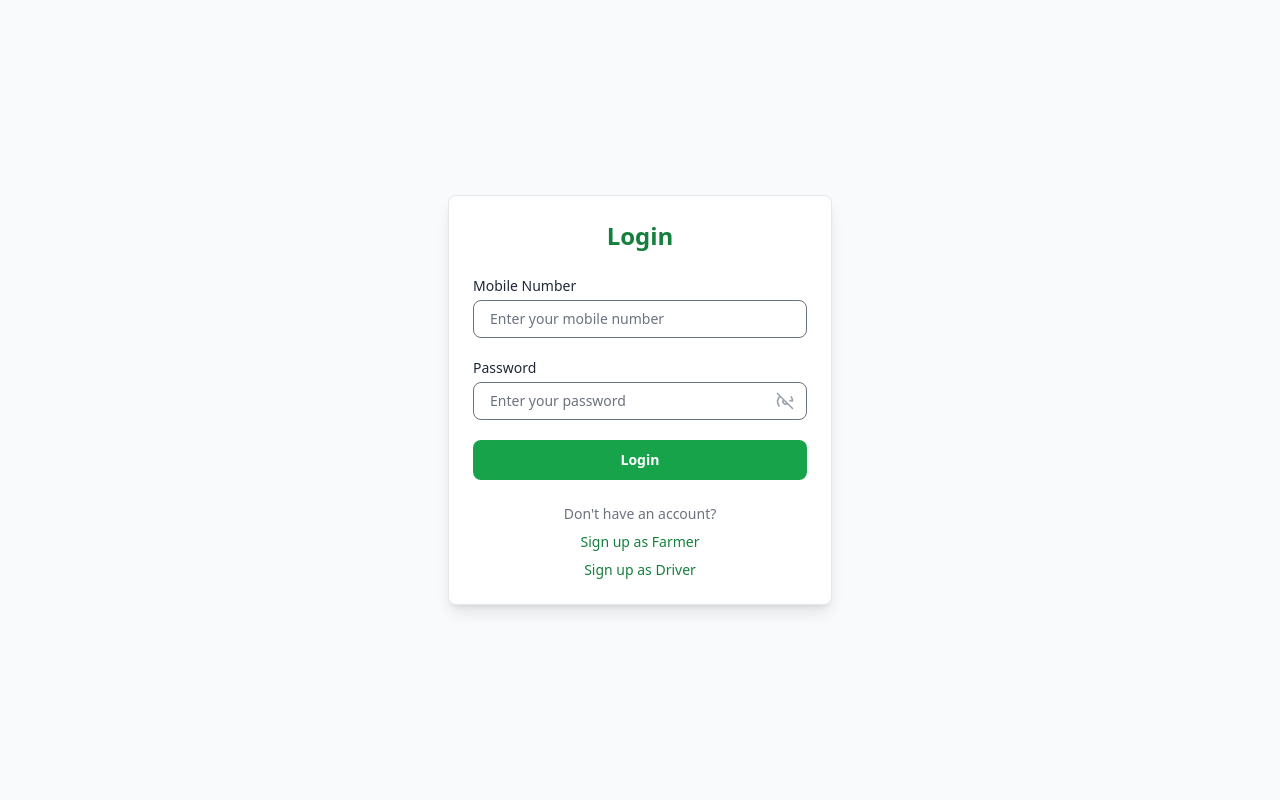
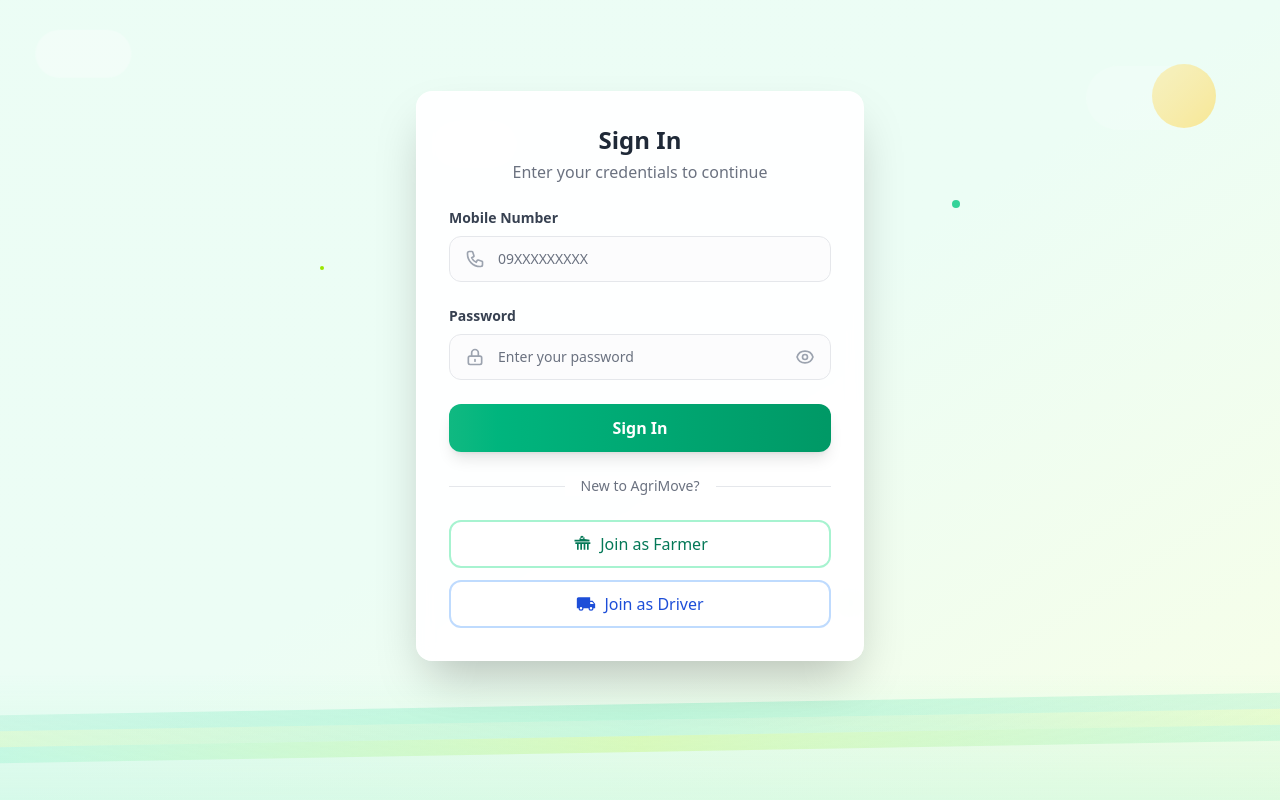
Before and after one commit to pnhbabagonio/agrimove-dashboard, a Nuxt app: page / in a window 1280 px wide. Built offline with nearby package versions, Linux system fonts and the light colour scheme.

Commit message:
fixed index.vue ui

```diff
--- a/pages/index.vue
+++ b/pages/index.vue
@@ -1,93 +1,168 @@
 <template>
-  <div class="min-h-screen flex items-center justify-center bg-[var(--color-bg-muted)] px-4">
-    <div class="w-full max-w-sm p-6 bg-white rounded-lg shadow-lg border border-[var(--color-border)]">
-      <!-- Title -->
-      <h2 class="mb-6 text-2xl font-bold text-center text-[var(--color-primary-dark)]">Login</h2>
+  <div class="min-h-screen relative overflow-hidden">
+    <!-- Animated Farm Background -->
+    <div class="absolute inset-0 bg-gradient-to-br from-emerald-50 via-green-50 to-lime-50">
+      <!-- Animated clouds -->
+      <div class="absolute top-10 left-10 w-24 h-12 bg-white/30 rounded-full animate-float-slow"></div>
+      <div class="absolute top-20 right-20 w-32 h-16 bg-white/20 rounded-full animate-float-slower"></div>
+      <div class="absolute top-32 left-1/3 w-20 h-10 bg-white/25 rounded-full animate-float-fast"></div>
 
-      <!-- Development Notice -->
-      <!-- <div class="mb-4 p-3 bg-yellow-50 border border-yellow-200 rounded-lg">
-        <p class="text-xs text-yellow-800">
-          <strong>Development Mode:</strong> Using dummy data while API is unavailable
-        </p>
+      <!-- Farm elements -->
+      <div class="absolute bottom-0 left-0 w-full h-32 bg-gradient-to-t from-emerald-200/30 to-transparent"></div>
+
+      <!-- Animated crop rows -->
+      <div class="absolute bottom-20 left-0 w-full h-4 bg-gradient-to-r from-green-300/20 via-emerald-300/30 to-green-300/20 transform -skew-y-1"></div>
+      <div class="absolute bottom-16 left-0 w-full h-4 bg-gradient-to-r from-lime-300/15 via-green-300/25 to-lime-300/15 transform -skew-y-1"></div>
+      <div class="absolute bottom-12 left-0 w-full h-4 bg-gradient-to-r from-emerald-300/20 via-lime-300/30 to-emerald-300/20 transform -skew-y-1"></div>
+
+      <!-- Floating elements -->
+      <div class="absolute top-1/4 right-1/4 w-2 h-2 bg-green-400 rounded-full animate-bounce" style="animation-delay: 0.5s"></div>
+      <div class="absolute top-1/3 left-1/4 w-1 h-1 bg-lime-400 rounded-full animate-bounce" style="animation-delay: 1s"></div>
+      <div class="absolute top-3/4 right-1/3 w-1.5 h-1.5 bg-emerald-400 rounded-full animate-bounce" style="animation-delay: 1.5s"></div>
+
+      <!-- Sun -->
+      <div class="absolute top-16 right-16 w-16 h-16 bg-gradient-to-br from-yellow-200 to-amber-300 rounded-full opacity-80 animate-pulse"></div>
+    </div>
+
+    <!-- Main Content -->
+    <div class="relative z-10 min-h-screen flex items-center justify-center px-4 py-8">
+      <div class="w-full max-w-md">
+        <!-- Logo/Title Section -->
+        <!-- <div class="text-center mb-8">
+          <div class="inline-flex items-center justify-center w-20 h-20 bg-gradient-to-br from-green-500 to-emerald-600 rounded-full mb-4 shadow-lg">
+            <svg class="w-10 h-10 text-white" fill="currentColor" viewBox="0 0 24 24">
+              <path d="M12 2C13.1 2 14 2.9 14 4C14 5.1 13.1 6 12 6C10.9 6 10 5.1 10 4C10 2.9 10.9 2 12 2M21 9V7L15 6V4L9 5V7H3V9H21M20 10H4V12H6V19H8V12H10V19H12V12H14V19H16V12H18V19H20V12H22V10H20Z"/>
+            </svg>
+          </div>
+          <h1 class="text-3xl font-bold text-gray-800 mb-2">AgriConnect</h1>
+          <p class="text-gray-600">Welcome back to your farm management system</p>
         </div> -->
 
-      <!-- Dummy Accounts Info -->
-      <!-- <div class="mb-4 p-3 bg-blue-50 border border-blue-200 rounded-lg">
-        <p class="text-xs text-blue-800 font-semibold mb-2">Test Accounts:</p>
-        <div class="text-xs text-blue-700 space-y-1">
-          <div><strong>Admin:</strong> 09123456789 / admin123</div>
-          <div><strong>Farmer:</strong> 09987654321 / farmer123</div>
-          <div><strong>Driver:</strong> 09111222333 / driver123</div>
+        <!-- Login Card -->
+        <div class="bg-white/95 backdrop-blur-sm rounded-2xl shadow-2xl border border-white/50 p-8 transform hover:scale-[1.01] transition-all duration-300">
+          <!-- Form Header -->
+          <div class="text-center mb-6">
+            <h2 class="text-2xl font-bold text-gray-800">Sign In</h2>
+            <p class="text-gray-500 mt-1">Enter your credentials to continue</p>
           </div>
-      </div> -->
 
           <!-- Form -->
-      <form @submit.prevent="handleLogin" class="space-y-5">
+          <form @submit.prevent="handleLogin" class="space-y-6">
             <!-- Mobile Number -->
-        <div>
-          <label class="block mb-1 text-sm font-medium text-[var(--color-text)]">Mobile Number</label>
+            <div class="space-y-2">
+              <label class="block text-sm font-semibold text-gray-700">Mobile Number</label>
+              <div class="relative">
+                <div class="absolute inset-y-0 left-0 pl-4 flex items-center pointer-events-none">
+                  <svg class="h-5 w-5 text-gray-400" fill="none" viewBox="0 0 24 24" stroke="currentColor">
+                    <path stroke-linecap="round" stroke-linejoin="round" stroke-width="2" d="M3 5a2 2 0 012-2h3.28a1 1 0 01.948.684l1.498 4.493a1 1 0 01-.502 1.21l-2.257 1.13a11.042 11.042 0 005.516 5.516l1.13-2.257a1 1 0 011.21-.502l4.493 1.498a1 1 0 01.684.949V19a2 2 0 01-2 2h-1C9.716 21 3 14.284 3 6V5z"/>
+                  </svg>
+                </div>
                 <input
                   type="tel"
                   v-model="mobileNo"
-            class="block w-full px-4 py-2 border rounded-lg text-sm outline-none focus:ring-2 focus:ring-[var(--color-primary)]"
-            :class="{ 'border-red-500': mobileNoError }"
-            placeholder="Enter your mobile number"
+                  class="block w-full pl-12 pr-4 py-3 border border-gray-200 rounded-xl text-sm outline-none focus:ring-2 focus:ring-green-500 focus:border-transparent transition-all duration-200 bg-gray-50/50 hover:bg-white"
+                  :class="{ 'border-red-300 focus:ring-red-500': mobileNoError }"
+                  placeholder="09XXXXXXXXX"
                 />
-          <p v-if="mobileNoError" class="text-sm text-red-600 mt-1">{{ mobileNoError }}</p>
+              </div>
+              <p v-if="mobileNoError" class="text-sm text-red-500 flex items-center gap-1">
+                <svg class="w-4 h-4" fill="currentColor" viewBox="0 0 20 20">
+                  <path fill-rule="evenodd" d="M18 10a8 8 0 11-16 0 8 8 0 0116 0zm-7 4a1 1 0 11-2 0 1 1 0 012 0zm-1-9a1 1 0 00-1 1v4a1 1 0 102 0V6a1 1 0 00-1-1z" clip-rule="evenodd"/>
+                </svg>
+                {{ mobileNoError }}
+              </p>
             </div>
 
             <!-- Password -->
-        <div>
-          <label class="block mb-1 text-sm font-medium text-[var(--color-text)]">Password</label>
+            <div class="space-y-2">
+              <label class="block text-sm font-semibold text-gray-700">Password</label>
               <div class="relative">
+                <div class="absolute inset-y-0 left-0 pl-4 flex items-center pointer-events-none">
+                  <svg class="h-5 w-5 text-gray-400" fill="none" viewBox="0 0 24 24" stroke="currentColor">
+                    <path stroke-linecap="round" stroke-linejoin="round" stroke-width="2" d="M12 15v2m-6 4h12a2 2 0 002-2v-6a2 2 0 00-2-2H6a2 2 0 00-2 2v6a2 2 0 002 2zm10-10V7a4 4 0 00-8 0v4h8z"/>
+                  </svg>
+                </div>
                 <input
                   :type="showPassword ? 'text' : 'password'"
                   v-model="password"
-              class="block w-full px-4 py-2 border rounded-lg text-sm outline-none focus:ring-2 focus:ring-[var(--color-primary)]"
-              :class="{ 'border-red-500': passwordError }"
+                  class="block w-full pl-12 pr-12 py-3 border border-gray-200 rounded-xl text-sm outline-none focus:ring-2 focus:ring-green-500 focus:border-transparent transition-all duration-200 bg-gray-50/50 hover:bg-white"
+                  :class="{ 'border-red-300 focus:ring-red-500': passwordError }"
                   placeholder="Enter your password"
                 />
                 <button
                   type="button"
-              class="absolute inset-y-0 right-3 flex items-center text-gray-400 hover:text-gray-600"
+                  class="absolute inset-y-0 right-0 pr-4 flex items-center text-gray-400 hover:text-gray-600 transition-colors duration-200"
                   @click="showPassword = !showPassword"
                 >
-              <svg v-if="showPassword" xmlns="http://www.w3.org/2000/svg" class="h-5 w-5" fill="none"
-                viewBox="0 0 24 24" stroke="currentColor">
-                <path stroke-linecap="round" stroke-linejoin="round" stroke-width="2"
-                  d="M13.875 18.825A10.05 10.05 0112 19c-5.523 0-10-4.477-10-10a9.967 9.967 0 012.291-6.348m14.356.294A9.964 9.964 0 0122 9c0 5.523-4.477 10-10 10a9.964 9.964 0 01-6.651-2.648M9.879 9.879A3 3 0 1114.12 14.12M15 12a3 3 0 00-3-3" />
+                  <svg v-if="showPassword" class="h-5 w-5" fill="none" viewBox="0 0 24 24" stroke="currentColor">
+                    <path stroke-linecap="round" stroke-linejoin="round" stroke-width="2" d="M13.875 18.825A10.05 10.05 0 0112 19c-5.523 0-10-4.477-10-10a9.967 9.967 0 012.291-6.348m14.356.294A9.964 9.964 0 0122 9c0 5.523-4.477 10-10 10a9.964 9.964 0 01-6.651-2.648M9.879 9.879A3 3 0 1114.12 14.12M15 12a3 3 0 00-3-3"/>
                   </svg>
-              <svg v-else xmlns="http://www.w3.org/2000/svg" class="h-5 w-5" fill="none"
-                viewBox="0 0 24 24" stroke="currentColor">
-                <path stroke-linecap="round" stroke-linejoin="round" stroke-width="2"
-                  d="M3 3l18 18M10.477 10.477a3 3 0 004.243 4.243m3.325-3.325A9.953 9.953 0 0021 12a9.953 9.953 0 00-1.478-4.936M6.18 6.18A9.953 9.953 0 003 12c0 2.21.715 4.245 1.918 5.918" />
+                  <svg v-else class="h-5 w-5" fill="none" viewBox="0 0 24 24" stroke="currentColor">
+                    <path stroke-linecap="round" stroke-linejoin="round" stroke-width="2" d="M15 12a3 3 0 11-6 0 3 3 0 016 0z"/>
+                    <path stroke-linecap="round" stroke-linejoin="round" stroke-width="2" d="M2.458 12C3.732 7.943 7.523 5 12 5c4.478 0 8.268 2.943 9.542 7-1.274 4.057-5.064 7-9.542 7-4.477 0-8.268-2.943-9.542-7z"/>
                   </svg>
                 </button>
               </div>
-          <p v-if="passwordError" class="text-sm text-red-600 mt-1">{{ passwordError }}</p>
+              <p v-if="passwordError" class="text-sm text-red-500 flex items-center gap-1">
+                <svg class="w-4 h-4" fill="currentColor" viewBox="0 0 20 20">
+                  <path fill-rule="evenodd" d="M18 10a8 8 0 11-16 0 8 8 0 0116 0zm-7 4a1 1 0 11-2 0 1 1 0 012 0zm-1-9a1 1 0 00-1 1v4a1 1 0 102 0V6a1 1 0 00-1-1z" clip-rule="evenodd"/>
+                </svg>
+                {{ passwordError }}
+              </p>
             </div>
 
-        <!-- Submit -->
+            <!-- Submit Button -->
             <button
               type="submit"
               :disabled="loading"
-          class="w-full py-2.5 px-4 text-sm font-bold rounded-lg transition text-white bg-[var(--color-primary)] hover:bg-[var(--color-primary-dark)] disabled:opacity-60"
+              class="w-full py-3 px-4 bg-gradient-to-r from-green-500 to-emerald-600 hover:from-green-600 hover:to-emerald-700 text-white font-semibold rounded-xl shadow-lg hover:shadow-xl transform hover:-translate-y-0.5 transition-all duration-200 disabled:opacity-70 disabled:cursor-not-allowed disabled:transform-none"
             >
-          <span v-if="loading">Logging in...</span>
-          <span v-else>Login</span>
+              <span v-if="loading" class="flex items-center justify-center gap-2">
+                <svg class="animate-spin h-4 w-4" fill="none" viewBox="0 0 24 24" stroke="currentColor">
+                  <path stroke-linecap="round" stroke-linejoin="round" stroke-width="2" d="M4 4v5h.582m15.356 2A8.001 8.001 0 004.582 9m0 0H9m11 11v-5h-.581m0 0a8.003 8.003 0 01-15.357-2m15.357 2H15"/>
+                </svg>
+                Signing you in...
+              </span>
+              <span v-else>Sign In</span>
             </button>
           </form>
 
-      <!-- Sign-up links -->
-      <div class="mt-6 text-center text-sm text-[var(--color-text-muted)]">
-        <p class="mb-2">Don't have an account?</p>
-        <div class="flex flex-col gap-2">
-          <NuxtLink to="/signup/farmer" class="text-[var(--color-primary-dark)] hover:underline">
-            Sign up as Farmer
+          <!-- Divider -->
+          <div class="relative my-6">
+            <div class="absolute inset-0 flex items-center">
+              <div class="w-full border-t border-gray-200"></div>
+            </div>
+            <div class="relative flex justify-center text-sm">
+              <span class="px-4 bg-white text-gray-500">New to AgriMove?</span>
+            </div>
+          </div>
+
+          <!-- Sign-up Options -->
+          <div class="space-y-3">
+            <NuxtLink
+              to="/signup/farmer"
+              class="w-full flex items-center justify-center gap-2 py-2.5 px-4 bg-white border-2 border-green-200 text-green-700 font-medium rounded-xl hover:bg-green-50 hover:border-green-300 transition-all duration-200 group"
+            >
+              <svg class="w-5 h-5 group-hover:scale-110 transition-transform duration-200" fill="currentColor" viewBox="0 0 24 24">
+                <path d="M12 2C13.1 2 14 2.9 14 4C14 5.1 13.1 6 12 6C10.9 6 10 5.1 10 4C10 2.9 10.9 2 12 2M21 9V7L15 6V4L9 5V7H3V9H21M20 10H4V12H6V19H8V12H10V19H12V12H14V19H16V12H18V19H20V12H22V10H20Z"/>
+              </svg>
+              Join as Farmer
             </NuxtLink>
-          <NuxtLink to="/signup/driver" class="text-[var(--color-primary-dark)] hover:underline">
-            Sign up as Driver
+            <NuxtLink
+              to="/signup/driver"
+              class="w-full flex items-center justify-center gap-2 py-2.5 px-4 bg-white border-2 border-blue-200 text-blue-700 font-medium rounded-xl hover:bg-blue-50 hover:border-blue-300 transition-all duration-200 group"
+            >
+              <svg class="w-5 h-5 group-hover:scale-110 transition-transform duration-200" fill="currentColor" viewBox="0 0 24 24">
+                <path d="M18,18.5A1.5,1.5 0 0,1 16.5,17A1.5,1.5 0 0,1 18,15.5A1.5,1.5 0 0,1 19.5,17A1.5,1.5 0 0,1 18,18.5M19.5,9.5L21.46,12H17V9.5M6,18.5A1.5,1.5 0 0,1 4.5,17A1.5,1.5 0 0,1 6,15.5A1.5,1.5 0 0,1 7.5,17A1.5,1.5 0 0,1 6,18.5M20,8H17V4H3C1.89,4 1,4.89 1,6V17H3A3,3 0 0,0 6,20A3,3 0 0,0 9,17H15A3,3 0 0,0 18,20A3,3 0 0,0 21,17H23V12L20,8Z"/>
+              </svg>
+              Join as Driver
             </NuxtLink>
+          </div>
+        </div>
+
+        <!-- Footer -->
+        <div class="text-center mt-12 text-sm text-gray-600">
+          <!-- <p>&copy; 2024 AgriConnect. Connecting farmers, drivers, and communities.</p> -->
         </div>
       </div>
     </div>
@@ -206,3 +281,35 @@
   }
 }
 </script>
+
+<style scoped>
+@keyframes float-slow {
+  0%, 100% { transform: translateY(0px) translateX(0px); }
+  33% { transform: translateY(-20px) translateX(10px); }
+  66% { transform: translateY(-10px) translateX(-5px); }
+}
+
+@keyframes float-slower {
+  0%, 100% { transform: translateY(0px) translateX(0px); }
+  50% { transform: translateY(-15px) translateX(15px); }
+}
+
+@keyframes float-fast {
+  0%, 100% { transform: translateY(0px) translateX(0px); }
+  25% { transform: translateY(-10px) translateX(-8px); }
+  50% { transform: translateY(-20px) translateX(5px); }
+  75% { transform: translateY(-5px) translateX(10px); }
+}
+
+.animate-float-slow {
+  animation: float-slow 8s ease-in-out infinite;
+}
+
+.animate-float-slower {
+  animation: float-slower 12s ease-in-out infinite;
+}
+
+.animate-float-fast {
+  animation: float-fast 6s ease-in-out infinite;
+}
+</style>
```
Lines whose indentation alone changed are shown as unchanged.
